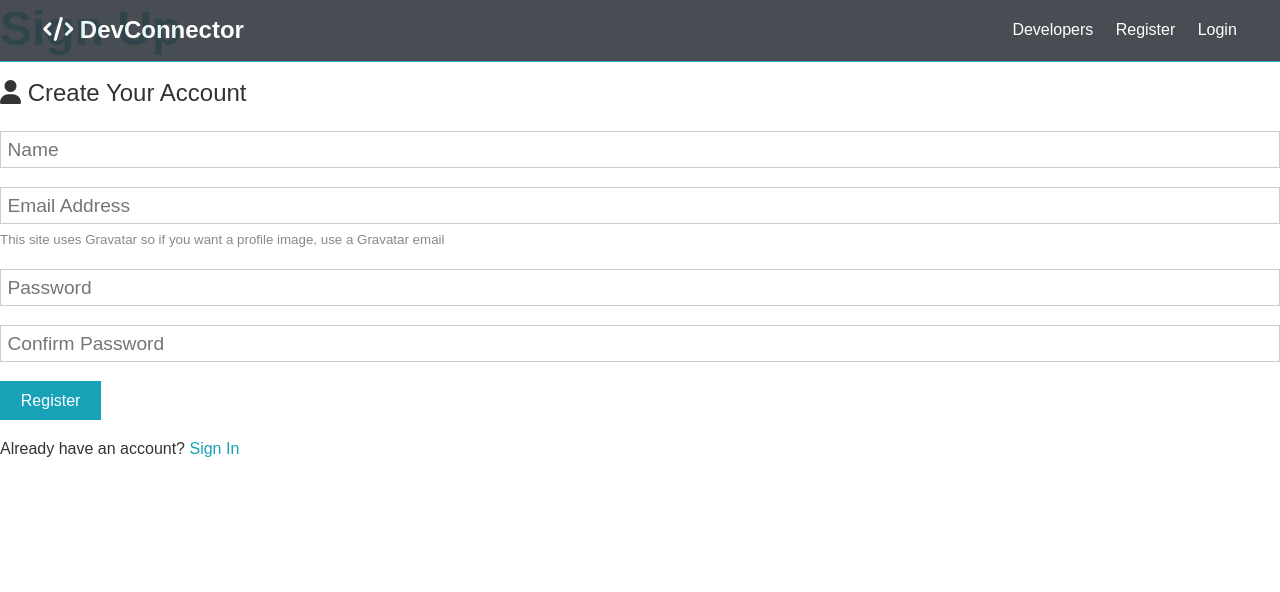
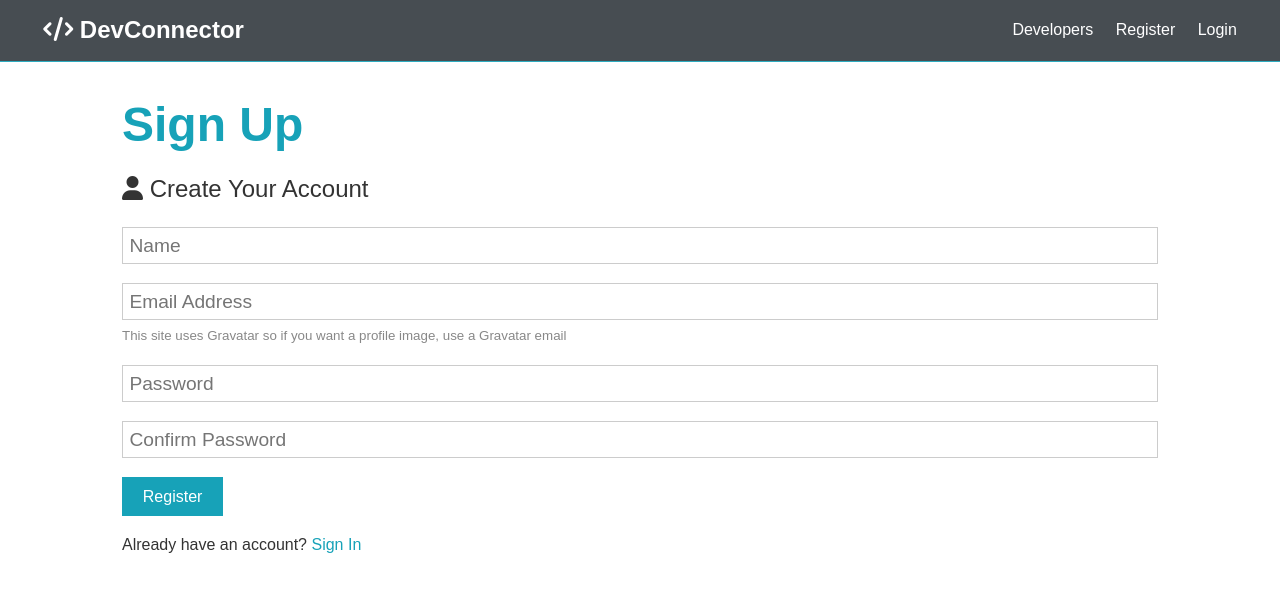
Before and after one commit to PavanDongare/mern, a React (Create React App) app in the folder client/: page /register in a window 1280 px wide. Shown: the top 592 px of the page. Built offline with nearby package versions, Linux system fonts and the light colour scheme.

Commit message:
section re located

```diff
--- a/client/src/App.js
+++ b/client/src/App.js
@@ -12,12 +12,14 @@ const App = ()=> (
   <Fragment>
        <Navbar/>
        <Route exact path="/" component={Landing} />
+        <section className="container" >
             <Switch>
-
                 <Route path="/register" component={Regsiter} />
                 <Route path="/login" component={Login} />
+            </Switch>
 
-            </Switch>
+        </section>
+
   </Fragment>
   </Router>
 
```
